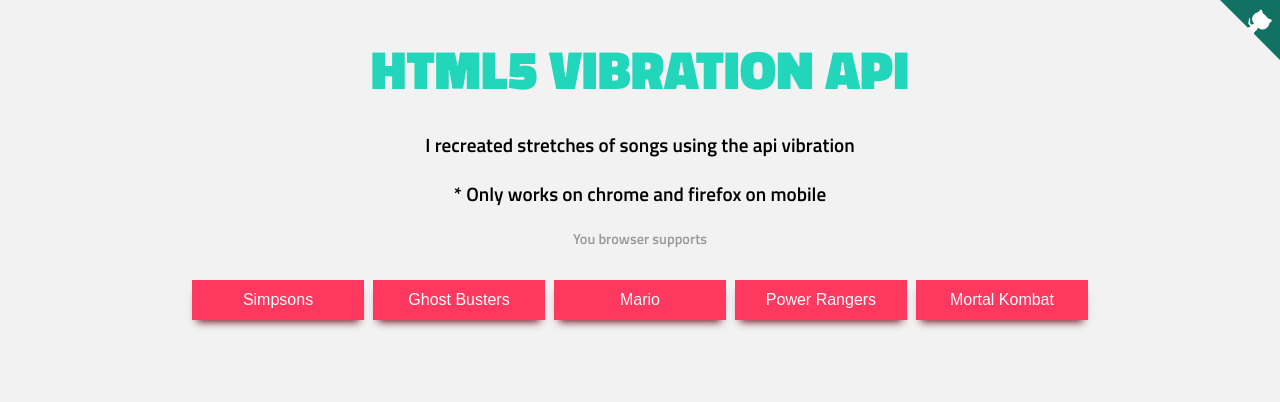
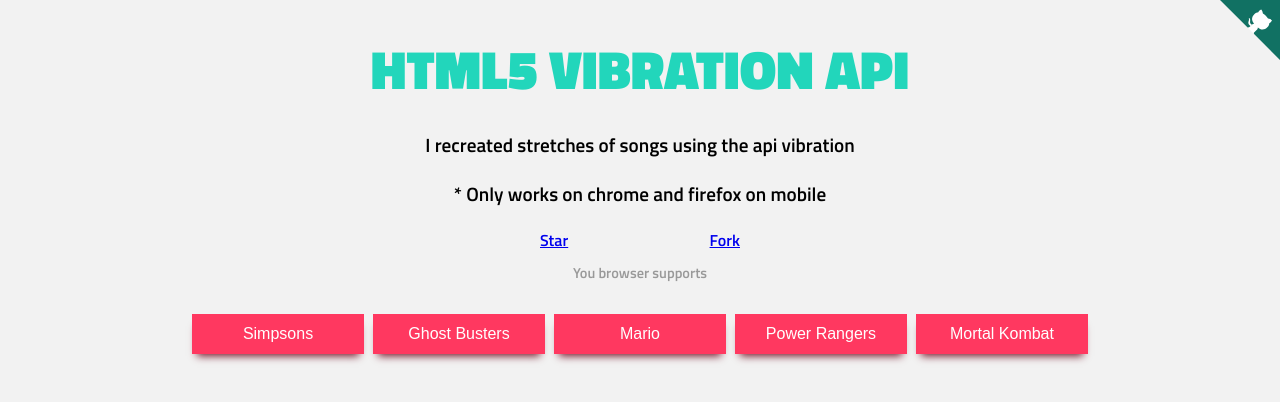
Before and after one commit to hjdesigner/hjdesigner.github.io, a Jekyll site: the page vibration-api/index.html, which Jekyll copies as it is, in a window 1280 px wide. Shown: the top 402 px of the page. Built offline with Jekyll 4.4.1, drawn with Linux system fonts in a browser that asks for light colours.

Commit message:
Vibration API

```diff
--- a/vibration-api/css/style.css
+++ b/vibration-api/css/style.css
@@ -43,6 +43,18 @@
     text-align: center;
     font-size: 1em;
     margin-bottom: 10px;
+}
+.links{
+    width: 100;
+    height: auto;
+    margin-bottom: 10px;
+}
+.links ul{
+    width: 200px;
+    margin: 0 auto;
+    display: flex;
+    justify-content: space-between;
+    list-style: none;
 }
 p[data-js="support"]{
     font-size: .9em;
--- a/vibration-api/index.html
+++ b/vibration-api/index.html
@@ -4,7 +4,24 @@
     <meta charset="UTF-8">
     <meta name="viewport" content="width=device-width, initial-scale=1.0">
     <meta http-equiv="X-UA-Compatible" content="ie=edge">
-    <title>HTML5 Vibration API</title>
+    <title>HTML5 Vibration API - Stretches Of Songs</title>
+    <meta http-equiv="X-UA-Compatible" content="ie=edge">
+    <meta name="description" content="Chatbot CSS para ajudar você lembrar de uma propriedade"/>
+    <link rel="base" href="http://henriquemelanda.com.br/css-padawan/"/>
+    <meta name="msapplication-navbutton-color" content="#22d6bb"/>
+    <meta name="apple-mobile-web-app-status-bar-style" content="#22d6bb"/>
+    <meta name="theme-color" content="#22d6bb">
+    <meta name="author" content="Henrique Melanda"/>
+    <meta property="og:url"           content="http://henriquemelanda.com.br/vibration-api/" />
+    <meta property="og:type"          content="website" />
+    <meta property="og:title"         content="HTML5 Vibration API - Stretches Of Songs" />
+    <meta property="og:description"   content="I recreated stretches of songs using the api vibration" />
+    <meta property="og:image"         content="http://henriquemelanda.com.br/vibration-api/image/vibration-api.jpg" />
+    <meta name="twitter:card" content="summary_large_image">
+    <meta name="twitter:site" content="@coisadedev">
+    <meta name="twitter:title" content="HTML5 Vibration API - Stretches Of Songs">
+    <meta name="twitter:description" content="I recreated stretches of songs using the api vibration">
+    <meta property="twitter:image:src" content="http://henriquemelanda.com.br/vibration-api/image/vibration-api.jpg">
     <link rel="stylesheet" href="css/style.css">
 </head>
 <body>
@@ -22,6 +39,16 @@
             <h1>HTML5 Vibration API</h1>
             <p>I recreated stretches of songs using the api vibration</p>
             <p>* Only works on chrome and firefox on mobile</p>
+            <div class="links">
+                <ul>
+                    <li class="git-btn">
+                        <a class="github-button" href="https://github.com/hjdesigner/vibration-api" data-size="large" data-show-count="true" aria-label="Star hjdesigner/vibration-api on GitHub">Star</a>
+                    </li>
+                    <li class="git-btn">
+                        <a class="github-button" href="https://github.com/hjdesigner/vibration-api/fork" data-size="large" data-show-count="true" aria-label="Fork hjdesigner/vibration-api on GitHub">Fork</a></li>
+                    </li>
+                </ul>
+            </div>
             <p data-js="support"></p>
             <div class="box-buttons">
                 <button data-js="simpsons">Simpsons</button>
@@ -35,5 +62,6 @@
 
 
     <script src="scripts/script.js"></script>
+    <script async defer src="https://buttons.github.io/buttons.js"></script>
 </body>
 </html>
```
Also changed, not shown: vibration-api/image/vibration-api.jpg (added).
